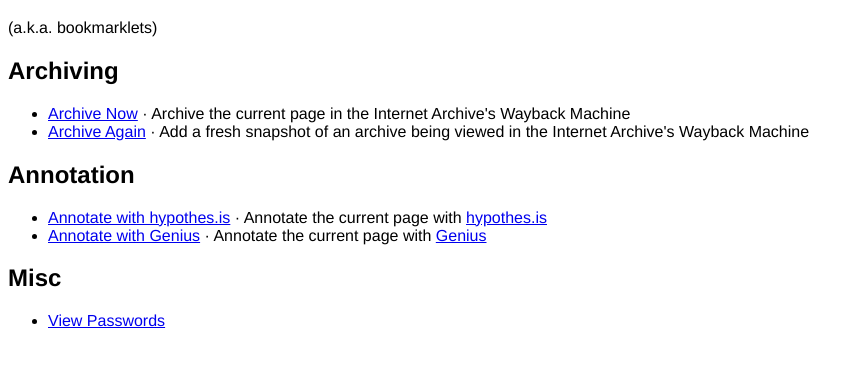
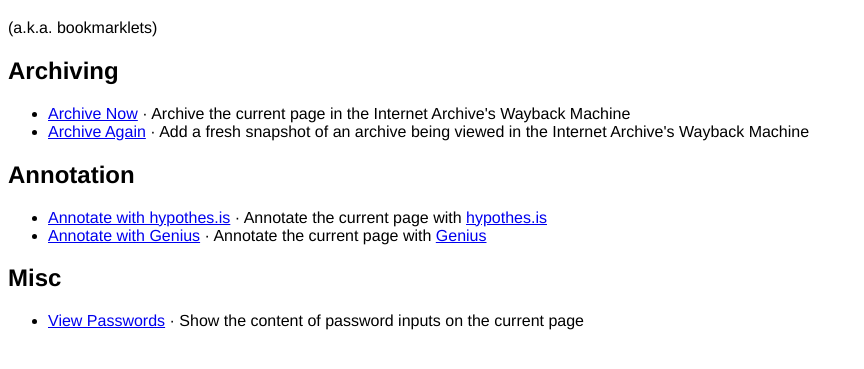
Before and after one commit to hubgit/browser-actions, a plain HTML site: page index.html in a window 1280 px wide. Shown: the part 61-430 px from the top of the page, without its empty margins (0-864 px from the left). Drawn offline with Linux system fonts and the light colour scheme.

Commit message:
Update index.html

```diff
--- a/index.html
+++ b/index.html
@@ -25,5 +25,5 @@
 <h2 id="misc">Misc</h2>
 
 <ul>
-  <li><a href="javascript:var nodes=document.querySelectorAll('input[type=password]');if(nodes.length){var values=Array.prototype.map.call(nodes,function(node){return node.value;});alert('Passwords in forms on this page:\n\n'+values.join('\n'));}else{alert('There are no passwords in forms on this page.');}">View Passwords</a></li>
+  <li><a href="javascript:var nodes=document.querySelectorAll('input[type=password]');if(nodes.length){var values=Array.prototype.map.call(nodes,function(node){return node.value;});alert('Passwords in forms on this page:\n\n'+values.join('\n'));}else{alert('There are no passwords in forms on this page.');}">View Passwords</a> &middot; Show the content of password inputs on the current page</li>
 </ul>
```
